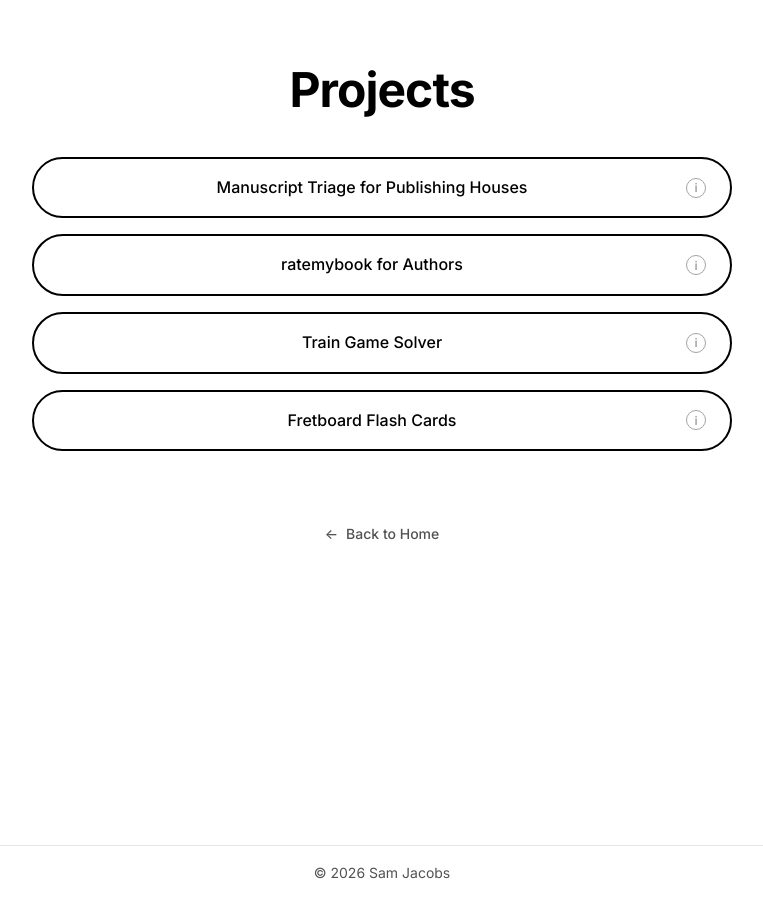
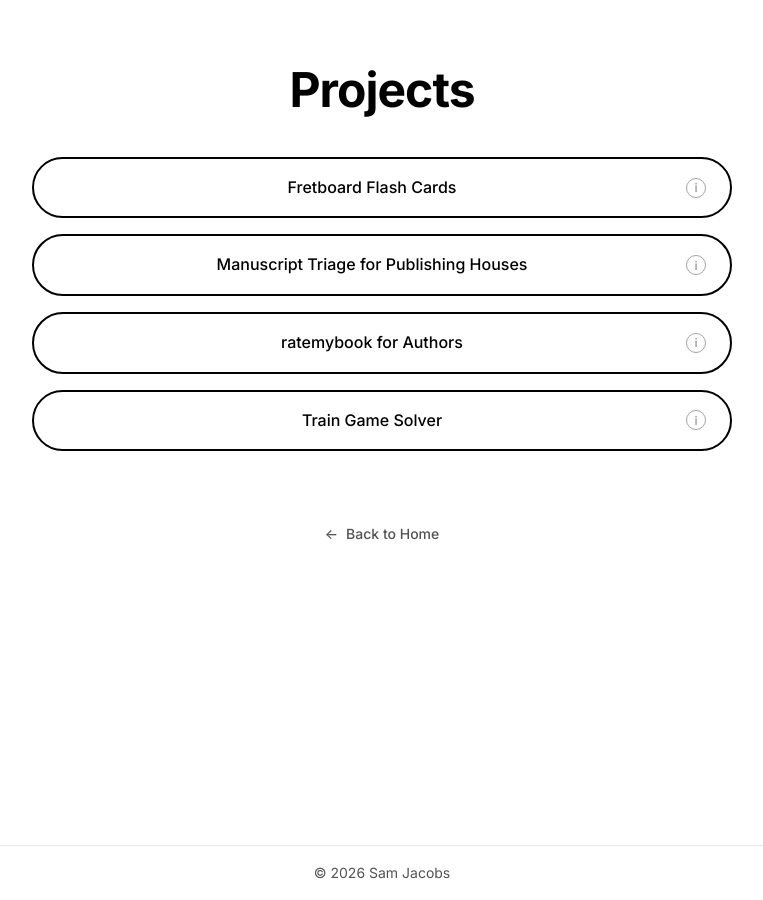
Before and after one commit to s-jac/s-jac.github.io, a Jekyll site: the page built from projects.html, in a window 1280 px wide. Shown: the whole page, without its empty margins (258-1021 px from the left). Built offline with Jekyll 4.4.1, drawn with Linux system fonts in a browser that asks for light colours.

Commit message:
wip, coming together

```diff
--- a/projects.html
+++ b/projects.html
@@ -13,6 +13,14 @@ extra_js:
 
 <!-- Project List -->
 <nav class="project-list" aria-label="Projects">
+
+  <a href="{{ '/projects/fretboard-flash-cards/' | relative_url }}" class="project-item" data-project="fretboard-flash-cards">
+    <span class="project-item__title"></span>
+    <span class="project-item__info" tabindex="0">
+      i
+      <span class="project-item__tooltip"></span>
+    </span>
+  </a>
 
   <a href="{{ '/projects/mstriage/' | relative_url }}" class="project-item" data-project="mstriage">
     <span class="project-item__title"></span>
@@ -46,14 +54,6 @@ extra_js:
     </span>
   </a>
 
-  <a href="{{ '/projects/fretboard-flash-cards/' | relative_url }}" class="project-item" data-project="fretboard-flash-cards">
-    <span class="project-item__title"></span>
-    <span class="project-item__info" tabindex="0">
-      i
-      <span class="project-item__tooltip"></span>
-    </span>
-  </a>
-
 </nav>
 
 <a href="{{ '/' | relative_url }}" class="back-link">Back to Home</a>
```
